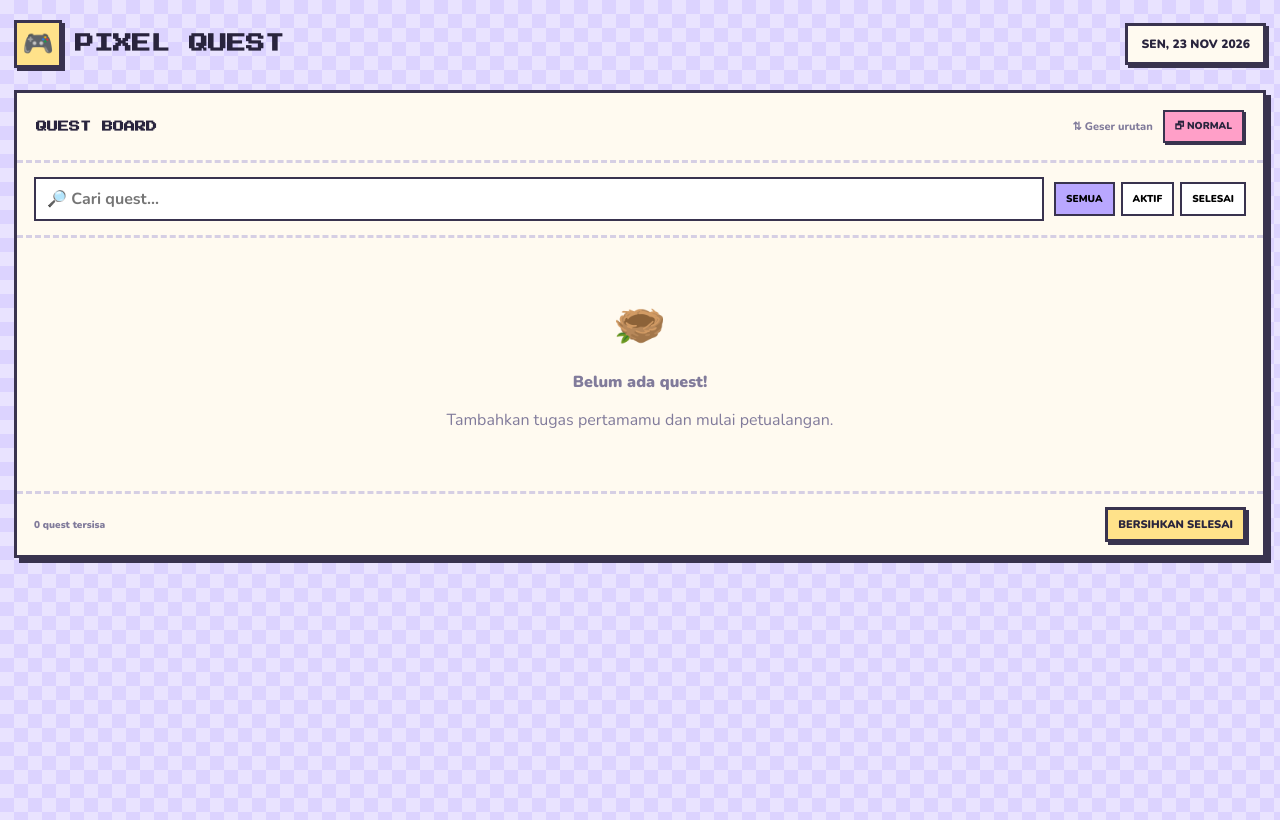
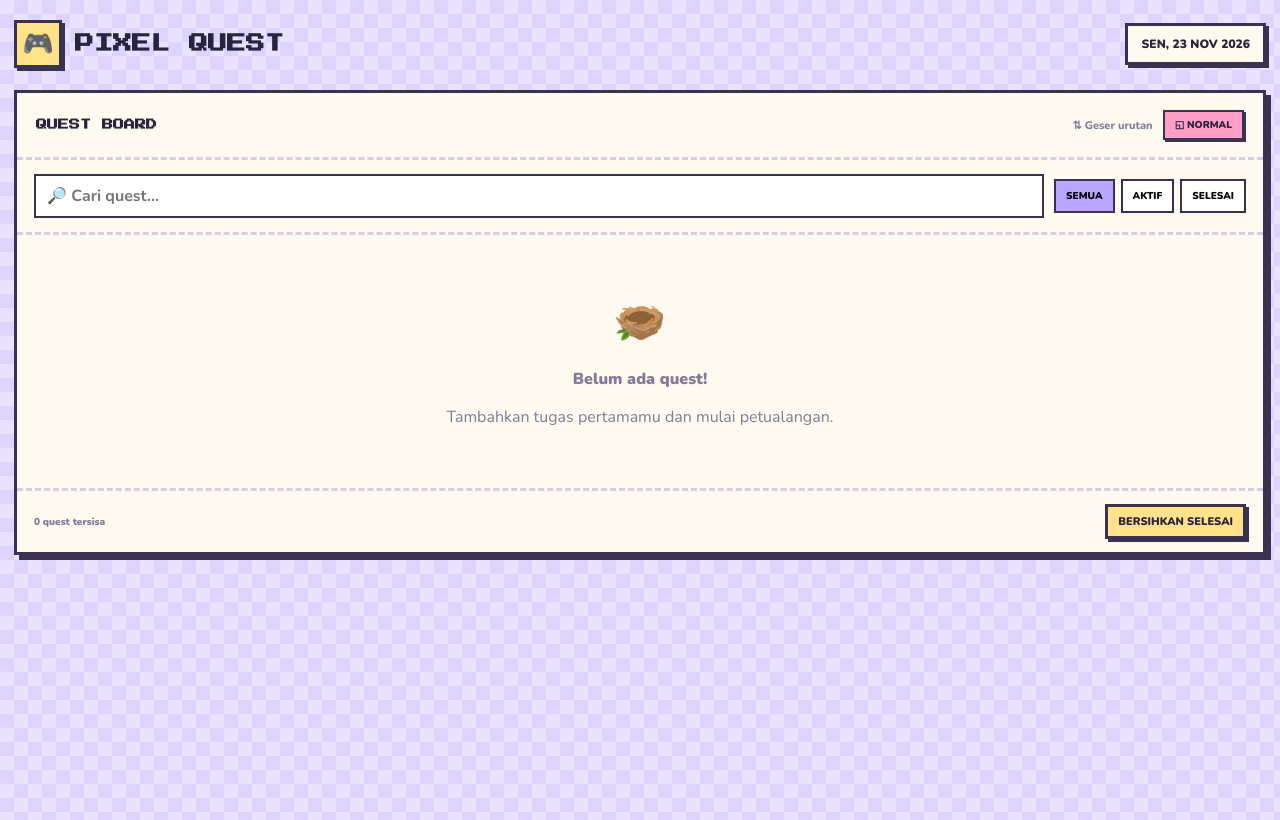
Before and after one commit to petrusdavidadipranata/todo-list, a plain HTML site: page index.html in a window 1280 px wide. Both pictures are taken after a click on the button "⛶ LEBARKAN". Drawn offline with nearby package versions, Linux system fonts and the light colour scheme.

Commit message:
Update toggle button text in index.html

```diff
--- a/index.html
+++ b/index.html
@@ -109,7 +109,7 @@ button,input,textarea,select{font:inherit}.pixel{font-family:'Press Start 2P',mo
     $('appRoot').classList.toggle('board-expanded', isExpanded);
     const btn = $('toggleExpand');
     btn.classList.toggle('active', isExpanded);
-    btn.innerHTML = isExpanded ? '🗗 NORMAL' : '⛶ LEBARKAN';
+    btn.innerHTML = isExpanded ? '◱ NORMAL' : '⛶ LEBARKAN';
   }
 
   $('toggleExpand').addEventListener('click', () => {
```
